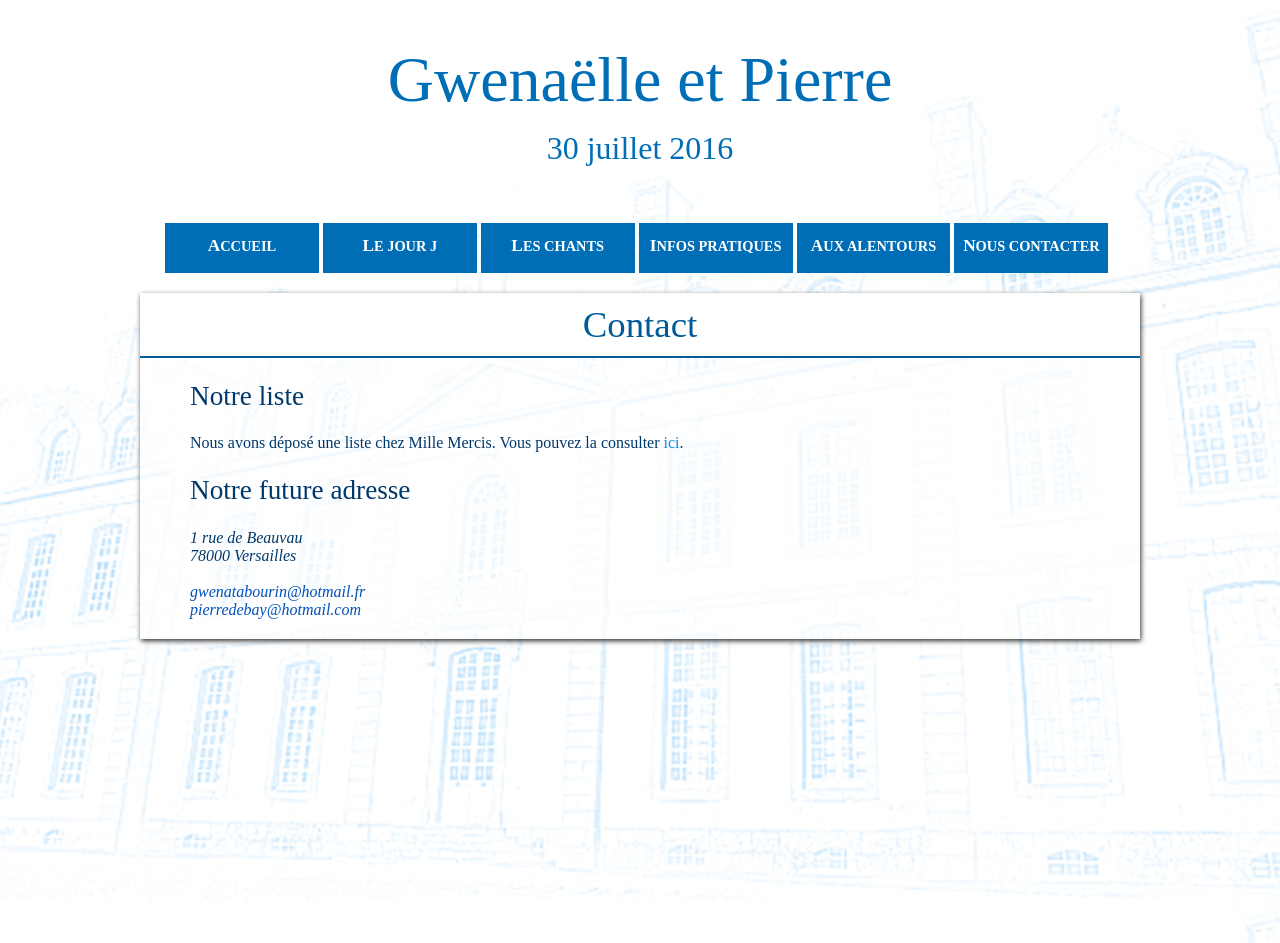
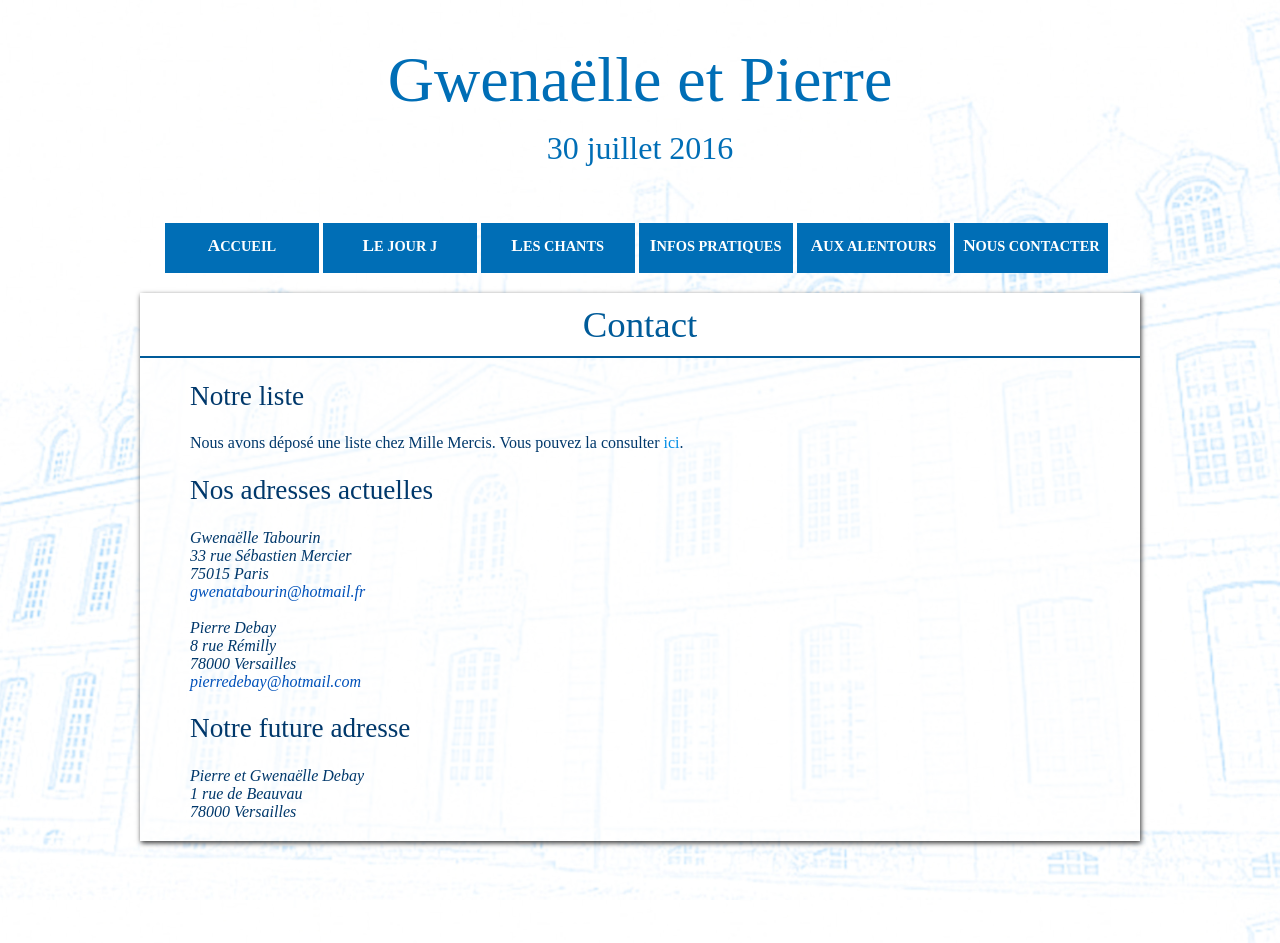
Before and after one commit to site-mariage/site-mariage-GwenaelleEtPierre, a Jekyll site: the page built from contact.html, in a window 1280 px wide. Built offline with Jekyll 4.4.1, drawn with Linux system fonts in a browser that asks for light colours; some web fonts are replaced.

Commit message:
Ajout des adresses actuelles

```diff
--- a/contact.html
+++ b/contact.html
@@ -9,22 +9,33 @@ title: Contact
   consulter <a href="{{ site.url-liste }}">ici</a>.
 </p>
 
-
-<h2>Notre future adresse</h2>
-
+<h2>Nos adresses actuelles</h2>
 <address>
-  1 rue de Beauvau <br />
-  78000 Versailles <br />
-
-  <br />
+  Gwenaëlle Tabourin <br />
+  33 rue Sébastien Mercier <br />
+  75015 Paris <br />
 
   <a href="mailto:&#103;&#119;&#101;&#110;&#097;&#116;&#097;&#098;&#111;&#117;&#114;&#105;&#110;&#064;&#104;&#111;&#116;&#109;&#097;&#105;&#108;&#046;&#102;&#114;">
     &#103;&#119;&#101;&#110;&#097;&#116;&#097;&#098;&#111;&#117;&#114;&#105;&#110;&#064;&#104;&#111;&#116;&#109;&#097;&#105;&#108;&#046;&#102;&#114;
   </a> <!-- gwenatabourin chez hotmail fr -->
+</address>
 
-  <br />
+<br />
+
+<address>
+  Pierre Debay <br />
+  8 rue Rémilly <br />
+  78000 Versailles <br />
 
   <a href="mailto:&#112;&#105;&#101;&#114;&#114;&#101;&#100;&#101;&#098;&#097;&#121;&#064;&#104;&#111;&#116;&#109;&#097;&#105;&#108;&#046;&#099;&#111;&#109;">
     &#112;&#105;&#101;&#114;&#114;&#101;&#100;&#101;&#098;&#097;&#121;&#064;&#104;&#111;&#116;&#109;&#097;&#105;&#108;&#046;&#099;&#111;&#109;
   </a> <!-- pierredebay chez hotmail com -->
 </address>
+
+<h2>Notre future adresse</h2>
+
+<address>
+  Pierre et Gwenaëlle Debay <br />
+  1 rue de Beauvau <br />
+  78000 Versailles
+</address>
```
